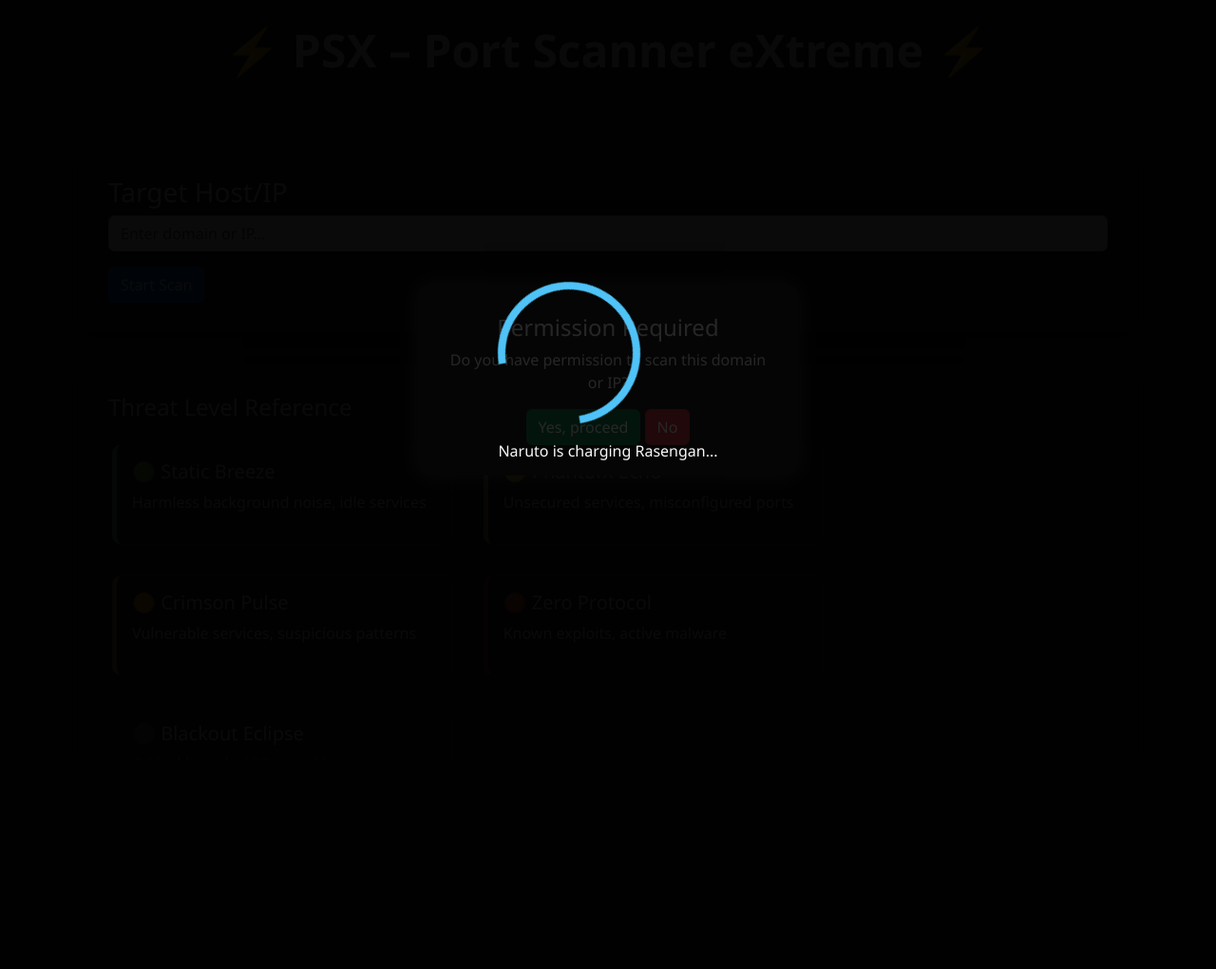
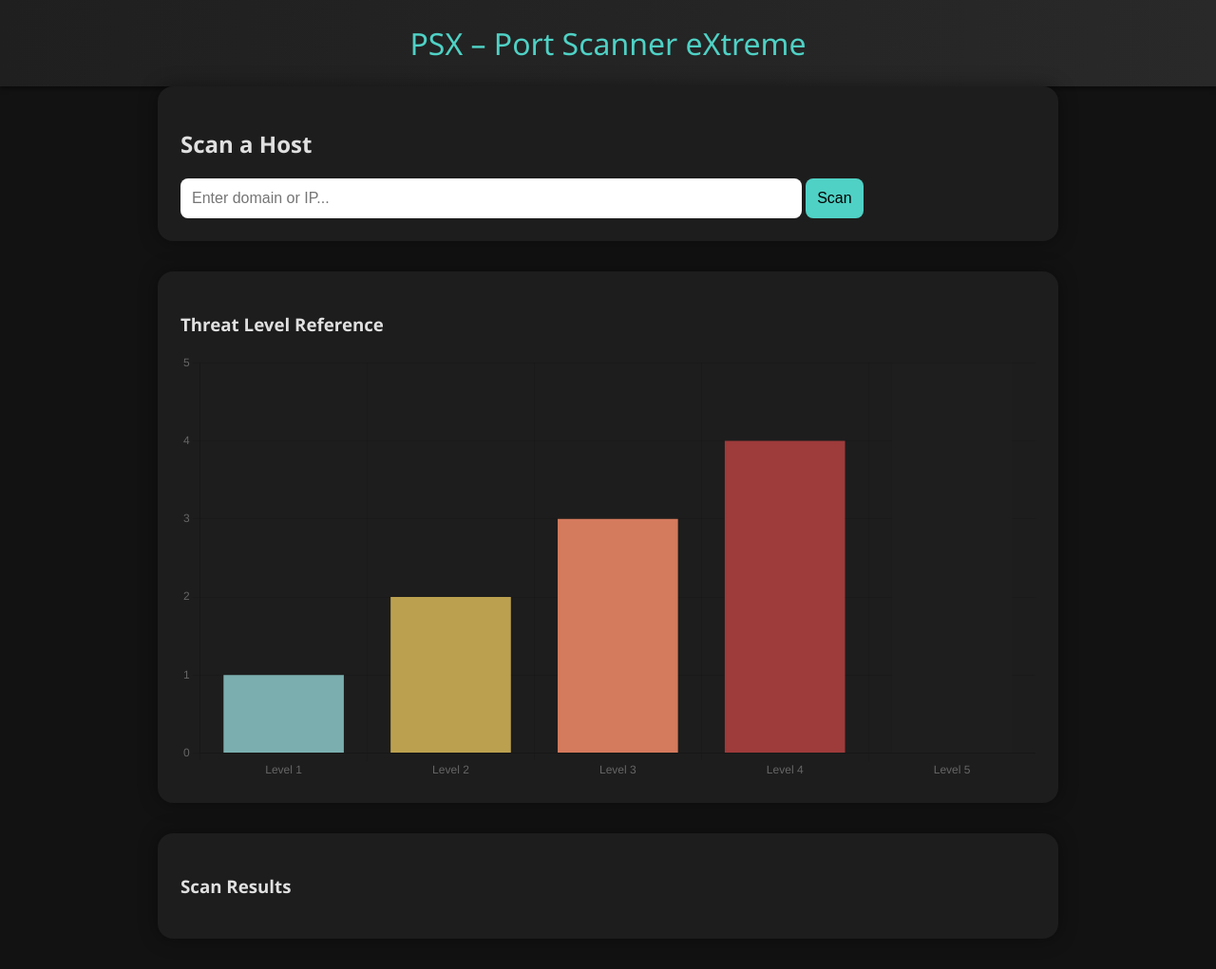
Before and after one commit to RishabSolemn/Port0-0, a Flask app: page / in a window 1280 px wide. Shown: the whole page at 95% size. Before the commit the page ends 485 px from the top, so only its background shows below. Run offline with Flask 3, Linux system fonts and the light colour scheme.

Commit message:
Update index.html

```diff
--- a/templates/index.html
+++ b/templates/index.html
@@ -4,159 +4,207 @@
   <meta charset="UTF-8">
   <meta name="viewport" content="width=device-width, initial-scale=1.0">
   <title>PSX – Port Scanner eXtreme</title>
-    <link href="https://cdn.jsdelivr.net/npm/bootstrap@5.3.0/dist/css/bootstrap.min.css" rel="stylesheet">
-    <link href="https://cdnjs.cloudflare.com/ajax/libs/animate.css/4.1.1/animate.min.css" rel="stylesheet">
+  <link rel="stylesheet" href="https://cdnjs.cloudflare.com/ajax/libs/font-awesome/6.0.0-beta3/css/all.min.css">
+  <script src="https://cdn.jsdelivr.net/npm/chart.js"></script>
   <style>
     body {
+      margin: 0;
+      font-family: 'Segoe UI', sans-serif;
       background-color: #121212;
-            color: #eee;
-            font-family: 'Segoe UI', sans-serif;
+      color: #e0e0e0;
       scroll-behavior: smooth;
     }
-        .premium-section {
-            background-color: #1e1e1e;
-            border-radius: 15px;
+    header {
+      background: linear-gradient(to right, #1f1f1f, #292929);
+      padding: 1.5rem;
+      text-align: center;
+      font-size: 2rem;
+      color: #4fd1c5;
+      box-shadow: 0 2px 5px rgba(0,0,0,0.5);
+    }
+    .section {
       padding: 2rem;
+      max-width: 900px;
+      margin: auto;
+    }
+    #scanner, #threat-chart, #results {
+      background: #1d1d1d;
+      padding: 1.5rem;
+      border-radius: 1rem;
+      box-shadow: 0 0 20px rgba(0,0,0,0.4);
       margin-bottom: 2rem;
-            box-shadow: 0 4px 20px rgba(0,0,0,0.5);
     }
-        .result-box {
-            background-color: #222;
-            border: 1px solid #333;
-            border-radius: 10px;
-            padding: 1rem;
-            margin: 1rem;
+    input, button {
+      padding: 0.75rem;
+      border-radius: 0.5rem;
+      border: none;
+      outline: none;
+      font-size: 1rem;
     }
-        #loading-overlay {
+    input {
+      width: 70%;
+    }
+    button {
+      background-color: #4fd1c5;
+      color: black;
+      cursor: pointer;
+    }
+    .popup {
       display: none;
       position: fixed;
       top: 0; left: 0;
       width: 100%; height: 100%;
-            background: rgba(0, 0, 0, 0.85);
-            z-index: 9999;
+      background-color: rgba(0,0,0,0.8);
       justify-content: center;
       align-items: center;
+      z-index: 999;
     }
-        #rasengan-loader {
-            width: 150px; height: 150px;
-            border: 8px solid #4fc3f7;
-            border-top: 8px solid transparent;
-            border-radius: 50%;
-            animation: spin 1s linear infinite;
+    .popup-content {
+      background: #222;
+      padding: 2rem;
+      border-radius: 1rem;
+      text-align: center;
+      color: #fff;
     }
-        @keyframes spin {
-            0% { transform: rotate(0deg); }
-            100% { transform: rotate(360deg); }
+    .popup-content button {
+      margin: 1rem;
+      padding: 0.75rem 1.5rem;
     }
-        #permission-modal {
+    .result-box {
+      background: #2b2b2b;
+      margin: 0.5rem 0;
+      padding: 1rem;
+      border-left: 6px solid;
+      border-radius: 0.5rem;
+      display: flex;
+      justify-content: space-between;
+    }
+    .fade-in {
+      animation: fadeIn 0.8s ease forwards;
+    }
+    @keyframes fadeIn {
+      from { opacity: 0; transform: translateY(20px); }
+      to { opacity: 1; transform: translateY(0); }
+    }
+    #loading {
       display: none;
       position: fixed;
       top: 0; left: 0;
-            width: 100vw; height: 100vh;
-            background: rgba(0, 0, 0, 0.75);
-            z-index: 9998;
+      width: 100%; height: 100%;
+      background-color: rgba(0, 0, 0, 0.8);
+      z-index: 1000;
       justify-content: center;
       align-items: center;
+      color: #4fd1c5;
+      font-size: 2rem;
+      flex-direction: column;
     }
-        #permission-box {
-            background: #222;
-            border-radius: 15px;
-            padding: 2rem;
-            color: #fff;
-            max-width: 400px;
-            box-shadow: 0 0 20px rgba(255, 255, 255, 0.2);
-            text-align: center;
+    #loading::after {
+      content: "\f2f2";
+      font-family: "Font Awesome 6 Free";
+      font-weight: 900;
+      font-size: 4rem;
+      animation: pulse 1s infinite alternate;
+    }
+    @keyframes pulse {
+      from { transform: scale(0.9); }
+      to { transform: scale(1.1); }
     }
   </style>
 </head>
 <body>
-    <header class="text-center p-4">
-        <h1 class="display-5 fw-bold text-light">⚡ PSX – Port Scanner eXtreme ⚡</h1>
-        <p class="text-muted">Scan networks with style and precision – powered by anime aesthetics.</p>
+  <div id="loading">Scanning</div>
+
+  <header>
+    PSX – Port Scanner eXtreme
   </header>
 
-    <main class="container">
-        <section class="premium-section">
-            <h3>Target Host/IP</h3>
-            <input type="text" id="host" class="form-control mb-3" placeholder="Enter domain or IP...">
-            <button class="btn btn-primary" onclick="confirmPermission()">Start Scan</button>
-        </section>
+  <div class="section fade-in" id="scanner">
+    <h2>Scan a Host</h2>
+    <input id="hostInput" placeholder="Enter domain or IP...">
+    <button onclick="confirmPermission()">Scan</button>
+  </div>
 
-        <section id="reference" class="premium-section">
-            <h4>Threat Level Reference</h4>
-            <div class="row">
-                {% for level, info in threat_levels.items() %}
-                <div class="col-md-4 result-box" style="border-left: 5px solid {{ info[2] }}">
-                    <h5>{{ info[0] }}</h5>
-                    <p>{{ info[1] }}</p>
-                </div>
-                {% endfor %}
-            </div>
-        </section>
-
-        <section id="results" class="premium-section">
-            <h3>Scan Results</h3>
-            <div id="output" class="row"></div>
-        </section>
-    </main>
-
-    <!-- Loading overlay -->
-    <div id="loading-overlay" class="d-flex">
-        <div>
-            <div id="rasengan-loader"></div>
-            <p class="text-light mt-3 text-center">Naruto is charging Rasengan...</p>
+  <div class="popup" id="permissionPopup">
+    <div class="popup-content">
+      <p>Have you received permission from the owner of this domain/IP to scan their ports?</p>
+      <button onclick="proceedScan()">Yes</button>
+      <button onclick="closePopup()">No</button>
     </div>
   </div>
 
-    <!-- Permission Modal -->
-    <div id="permission-modal" class="d-flex">
-        <div id="permission-box">
-            <h4>Permission Required</h4>
-            <p>Do you have permission to scan this domain or IP?</p>
-            <button class="btn btn-success" onclick="startScan()">Yes, proceed</button>
-            <button class="btn btn-danger" onclick="denyPermission()">No</button>
+  <div class="section fade-in" id="threat-chart">
+    <h3>Threat Level Reference</h3>
+    <canvas id="chart"></canvas>
   </div>
+
+  <div class="section fade-in" id="results">
+    <h3>Scan Results</h3>
+    <div id="resultsContainer"></div>
   </div>
 
   <script>
+    const chartData = {
+      labels: ["Level 1", "Level 2", "Level 3", "Level 4", "Level 5"],
+      datasets: [{
+        label: "Threat Level Reference",
+        data: [1, 2, 3, 4, 5],
+        backgroundColor: ["#7BAFAF", "#BBA14F", "#D47A5D", "#9E3B3B", "#1E1E1E"]
+      }]
+    };
+
+    new Chart(document.getElementById("chart"), {
+      type: 'bar',
+      data: chartData,
+      options: {
+        responsive: true,
+        plugins: { legend: { display: false } },
+        scales: {
+          y: { ticks: { stepSize: 1, precision: 0 }, beginAtZero: true }
+        }
+      }
+    });
+
+    let currentHost = "";
+
     function confirmPermission() {
-            const host = document.getElementById("host").value;
-            if (!host) return alert("Please enter a host to scan.");
-            document.getElementById("permission-modal").style.display = "flex";
+      currentHost = document.getElementById("hostInput").value;
+      if (!currentHost.trim()) return alert("Please enter a valid domain or IP.");
+      document.getElementById("permissionPopup").style.display = "flex";
     }
 
-        function denyPermission() {
-            window.location.href = "https://www.google.com";
+    function closePopup() {
+      document.getElementById("permissionPopup").style.display = "none";
     }
 
-        function startScan() {
-            const host = document.getElementById("host").value;
-            document.getElementById("permission-modal").style.display = "none";
-            document.getElementById("loading-overlay").style.display = "flex";
+    function proceedScan() {
+      document.getElementById("permissionPopup").style.display = "none";
+      document.getElementById("loading").style.display = "flex";
 
-            fetch("/scan", {
-                method: "POST",
+      fetch('/scan', {
+        method: 'POST',
         headers: { 'Content-Type': 'application/json' },
-                body: JSON.stringify({ host })
+        body: JSON.stringify({ host: currentHost })
       })
       .then(res => res.json())
       .then(data => {
-                const output = document.getElementById("output");
-                output.innerHTML = "";
-                data.results.forEach(port => {
-                    const card = `
-                        <div class="col-md-4">
-                            <div class="result-box" style="border-left: 5px solid ${port.color}">
-                                <h5>Port ${port.port} - ${port.description}</h5>
-                                <p>Status: ${port.status}</p>
-                                <p>Threat: <strong>${port.threat_name}</strong></p>
-                                <p>${port.threat_description}</p>
+        document.getElementById("loading").style.display = "none";
+        if (data.error) return alert(data.error);
+        const container = document.getElementById("resultsContainer");
+        container.innerHTML = "";
+        data.results.forEach(result => {
+          const box = document.createElement("div");
+          box.className = "result-box";
+          box.style.borderLeftColor = result.color;
+          box.innerHTML = `
+            <div>
+              <strong>Port ${result.port}</strong> – ${result.description}<br>
+              <small>${result.threat_name}: ${result.threat_description}</small>
             </div>
-                        </div>
+            <div>${result.status}</div>
           `;
-                    output.innerHTML += card;
+          container.appendChild(box);
         });
-                document.getElementById("loading-overlay").style.display = "none";
       });
     }
   </script>
```
Lines whose indentation alone changed are shown as unchanged.
